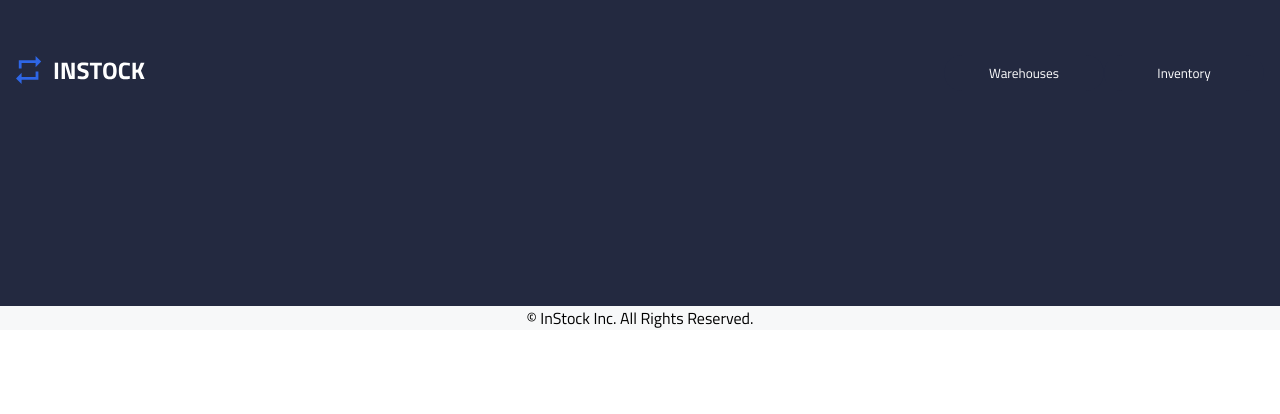
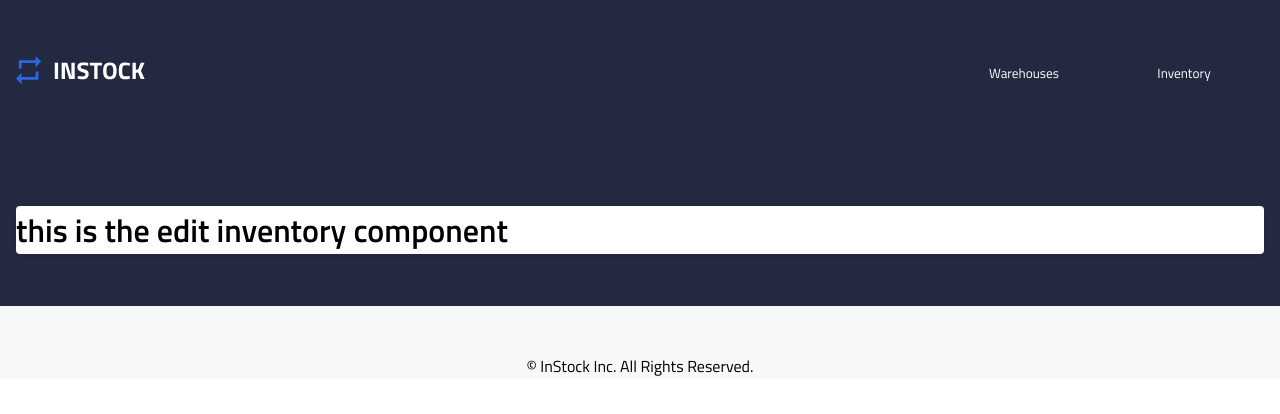
Before and after one commit to MatthewPellettieri/instock, a React (Create React App) app: page /editInventory/1 in a window 1280 px wide. Shown: the top 414 px of the page. Built offline with nearby package versions, Linux system fonts and the light colour scheme.

Commit message:
set up files for edit inventory component and uncommented the path

```diff
--- a/src/App.js
+++ b/src/App.js
@@ -6,6 +6,7 @@ import InventoryPage from "./pages/InventoryPage/InventoryPage";
 import WarehouseDetails from "./components/WarehouseDetails/WarehouseDetails";
 import WarehouseForms from "./components/WarehouseForms/WarehouseForms";
 import Footer from "./components/Footer/footer";
+import EditInventory from "./components/EditInventory/EditInventory";
 
 function App() {
   return (
@@ -21,7 +22,8 @@ function App() {
               path="/editWarehouse"
               element={
                 <WarehouseForms heading="Edit Warehouse" buttonText="Save" />
-							}></Route>
+              }
+            ></Route>
             <Route
               path="/addWarehouse"
               element={
@@ -29,13 +31,17 @@ function App() {
                   heading="Add New Warehouse"
                   buttonText="+ AddWarehouse"
                 />
-							}></Route>
+              }
+            ></Route>
             {/* -------------------------Inventory----------------- */}
             <Route path="/inventory" element={<InventoryPage />}>
               {/* <Route path="/inventory/:id" element={<Inventory />} /> */}
             </Route>
-						{/* <Route path="/editInventory/:id" element={<EditInventory />}></Route>
-						<Route path="/addInventory" element={<AddInventory />}></Route>*/}
+            <Route
+              path="/editInventory/:id"
+              element={<EditInventory />}
+            ></Route>
+            {/* <Route path="/addInventory" element={<AddInventory />}></Route> */}
           </Routes>
         </div>
       </BrowserRouter>
--- /dev/null
+++ b/src/components/EditInventory/EditInventory.js
@@ -0,0 +1,5 @@
+function EditInventory() {
+  return <h1>this is the edit inventory component</h1>;
+}
+
+export default EditInventory;
--- /dev/null
+++ b/src/components/EditInventory/EditInventory.scss
@@ -0,0 +1,2 @@
+@use "../../styles/partials/mixins" as *;
+@use "../../styles/partials/variables" as *;
```
Lines whose indentation alone changed are shown as unchanged.
